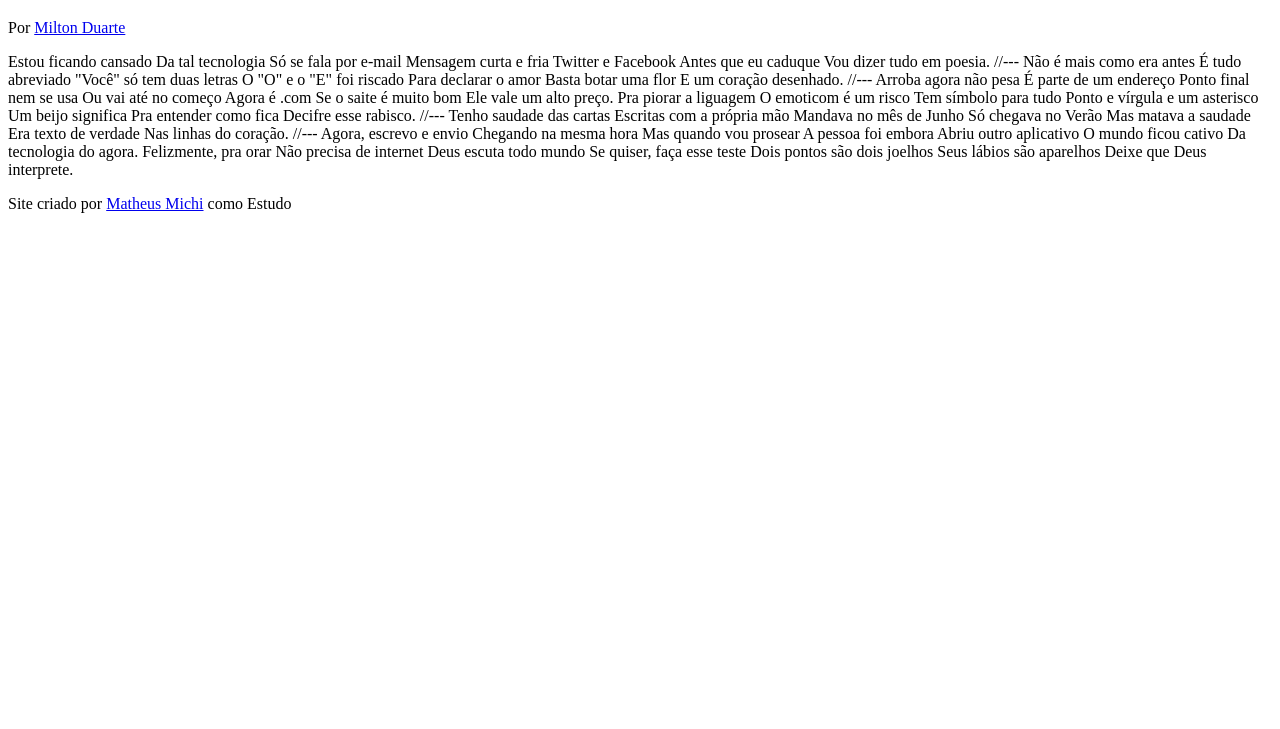
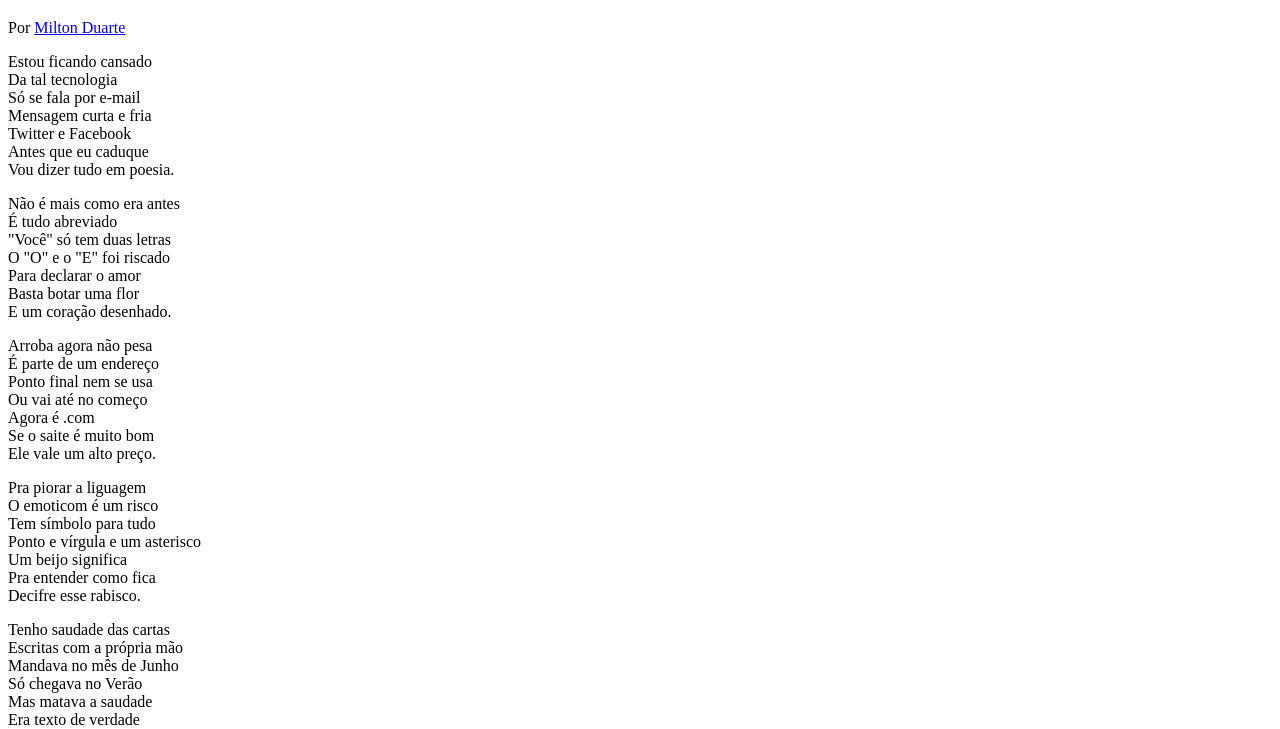
Before and after one commit to MatheusMichi/html-css, a plain HTML site: page desafios/desafio 4/index.html in a window 1280 px wide. Shown: the part 61-790 px from the top of the page. Drawn offline with Linux system fonts and the light colour scheme.

Commit message:
escopo html feito

```diff
--- /dev/null
+++ b/desafios/desafio 4/estilo/style.css
@@ -0,0 +1 @@
+@charset "UTF-8";
--- a/desafios/desafio 4/index.html
+++ b/desafios/desafio 4/index.html
@@ -4,6 +4,7 @@
     <meta charset="UTF-8">
     <meta name="viewport" content="width=device-width, initial-scale=1.0">
     <title>Cordel Moderno</title>
+    <link rel="stylesheet" href="estilo/style.css">
 </head>
 <body>
     <header>
@@ -11,71 +12,87 @@
         <p>Por <a href=" https://www.recantodasletras.com.br/poesias/3186743" target="_blank">Milton Duarte</a></p>
     </header>
 
-    <main>
-        Estou ficando cansado
-        Da tal tecnologia
-        Só se fala por e-mail
-        Mensagem curta e fria
-        Twitter e Facebook
-        Antes que eu caduque
-        Vou dizer tudo em poesia.
 
-        //---
+        <section>
+            <p>
+                Estou ficando cansado <br>
+                Da tal tecnologia <br>
+                Só se fala por e-mail <br>
+                Mensagem curta e fria <br>
+                Twitter e Facebook <br>
+                Antes que eu caduque <br>
+                Vou dizer tudo em poesia.
+            </p>
+        </section>
 
-        Não é mais como era antes
-        É tudo abreviado
-        "Você" só tem duas letras
-        O "O" e o "E" foi riscado
-        Para declarar o amor
-        Basta botar uma flor
-        E um coração desenhado.
+        <section>
+            <p>
+                Não é mais como era antes <br>
+                É tudo abreviado <br>
+                "Você" só tem duas letras <br>
+                O "O" e o "E" foi riscado <br>
+                Para declarar o amor <br>
+                Basta botar uma flor <br>
+                E um coração desenhado.
+            </p>
+        </section>
 
-        //---
+        <section>
+            <p>
+                Arroba agora não pesa <br>
+                É parte de um endereço <br>
+                Ponto final nem se usa <br>
+                Ou vai até no começo <br>
+                Agora é .com <br>
+                Se o saite é muito bom <br>
+                Ele vale um alto preço. <br>
+            </p>
 
-        Arroba agora não pesa
-        É parte de um endereço
-        Ponto final nem se usa
-        Ou vai até no começo
-        Agora é .com
-        Se o saite é muito bom
-        Ele vale um alto preço.
+            <p>
+                Pra piorar a liguagem <br>
+                O emoticom é um risco <br>
+                Tem símbolo para tudo <br>
+                Ponto e vírgula e um asterisco <br>
+                Um beijo significa <br>
+                Pra entender como fica <br>
+                Decifre esse rabisco.
+            </p>
+        </section>
 
-        Pra piorar a liguagem
-        O emoticom é um risco
-        Tem símbolo para tudo
-        Ponto e vírgula e um asterisco
-        Um beijo significa
-        Pra entender como fica
-        Decifre esse rabisco.
+        <section>
+            <p>
+                Tenho saudade das cartas <br>
+                Escritas com a própria mão <br>
+                Mandava no mês de Junho <br>
+                Só chegava no Verão <br>
+                Mas matava a saudade <br>
+                Era texto de verdade <br>
+                Nas linhas do coração.
+            </p>
+        </section>
 
-        //---
+        <section>
+            <p>
+                Agora, escrevo e envio <br>
+                Chegando na mesma hora <br>
+                Mas quando vou prosear <br>
+                A pessoa foi embora <br>
+                Abriu outro aplicativo <br>
+                O mundo ficou cativo <br>
+                Da tecnologia do agora. <br>
+            </p>
 
-        Tenho saudade das cartas
-        Escritas com a própria mão
-        Mandava no mês de Junho
-        Só chegava no Verão
-        Mas matava a saudade
-        Era texto de verdade
-        Nas linhas do coração.
+            <p>
+                Felizmente, pra orar <br>
+                Não precisa de internet <br>
+                Deus escuta todo mundo <br>
+                Se quiser, faça esse teste <br>
+                Dois pontos são dois joelhos <br>
+                Seus lábios são aparelhos <br>
+                Deixe que Deus interprete.
+            </p>
+        </section>
 
-        //---
-
-        Agora, escrevo e envio
-        Chegando na mesma hora
-        Mas quando vou prosear
-        A pessoa foi embora
-        Abriu outro aplicativo
-        O mundo ficou cativo
-        Da tecnologia do agora.
-
-        Felizmente, pra orar
-        Não precisa de internet
-        Deus escuta todo mundo
-        Se quiser, faça esse teste
-        Dois pontos são dois joelhos
-        Seus lábios são aparelhos
-        Deixe que Deus interprete.
-    </main>
 
     <footer>
         <p>Site criado por <a href="https://matheusmichi.github.io" target="_blank">Matheus Michi</a> como Estudo</p>
```
